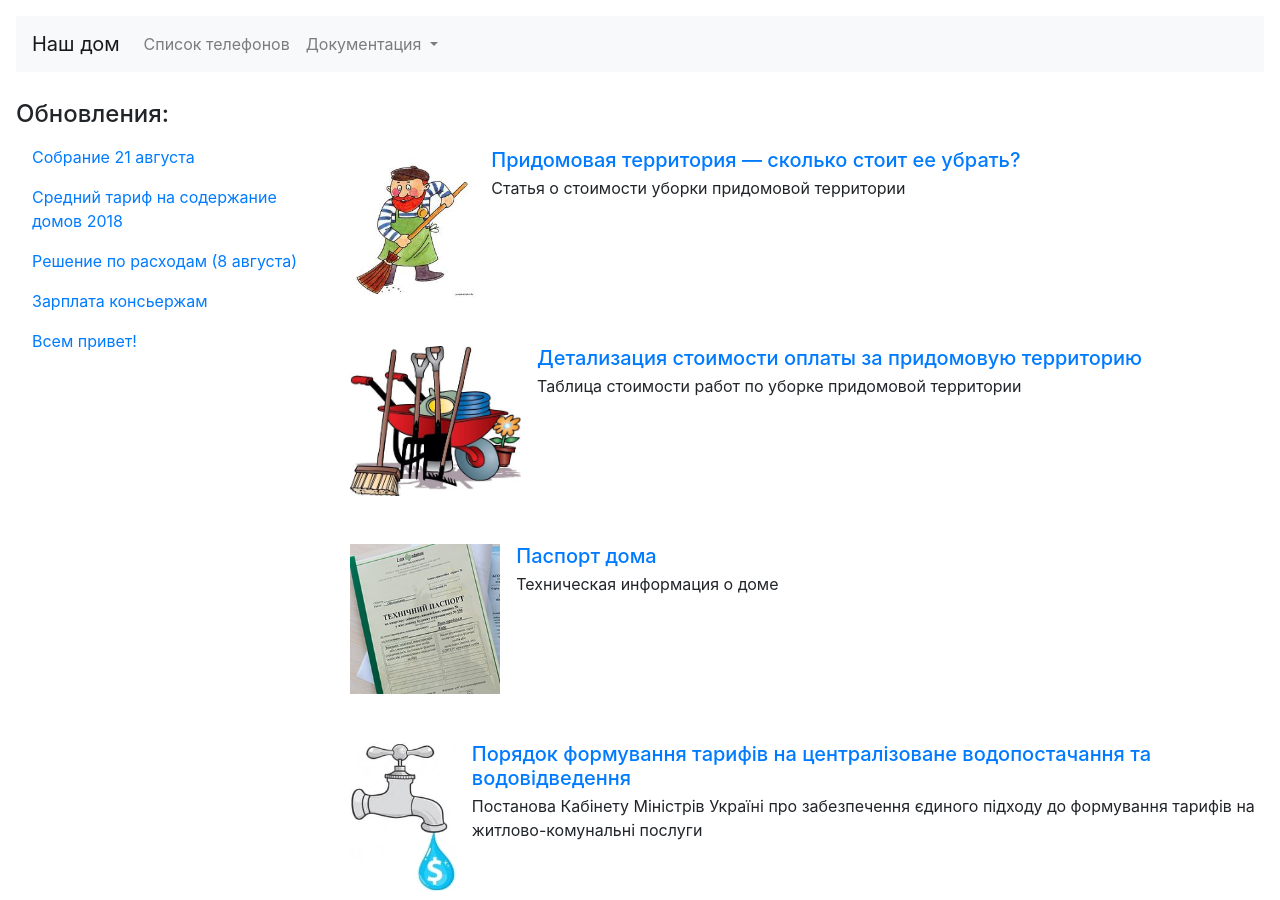
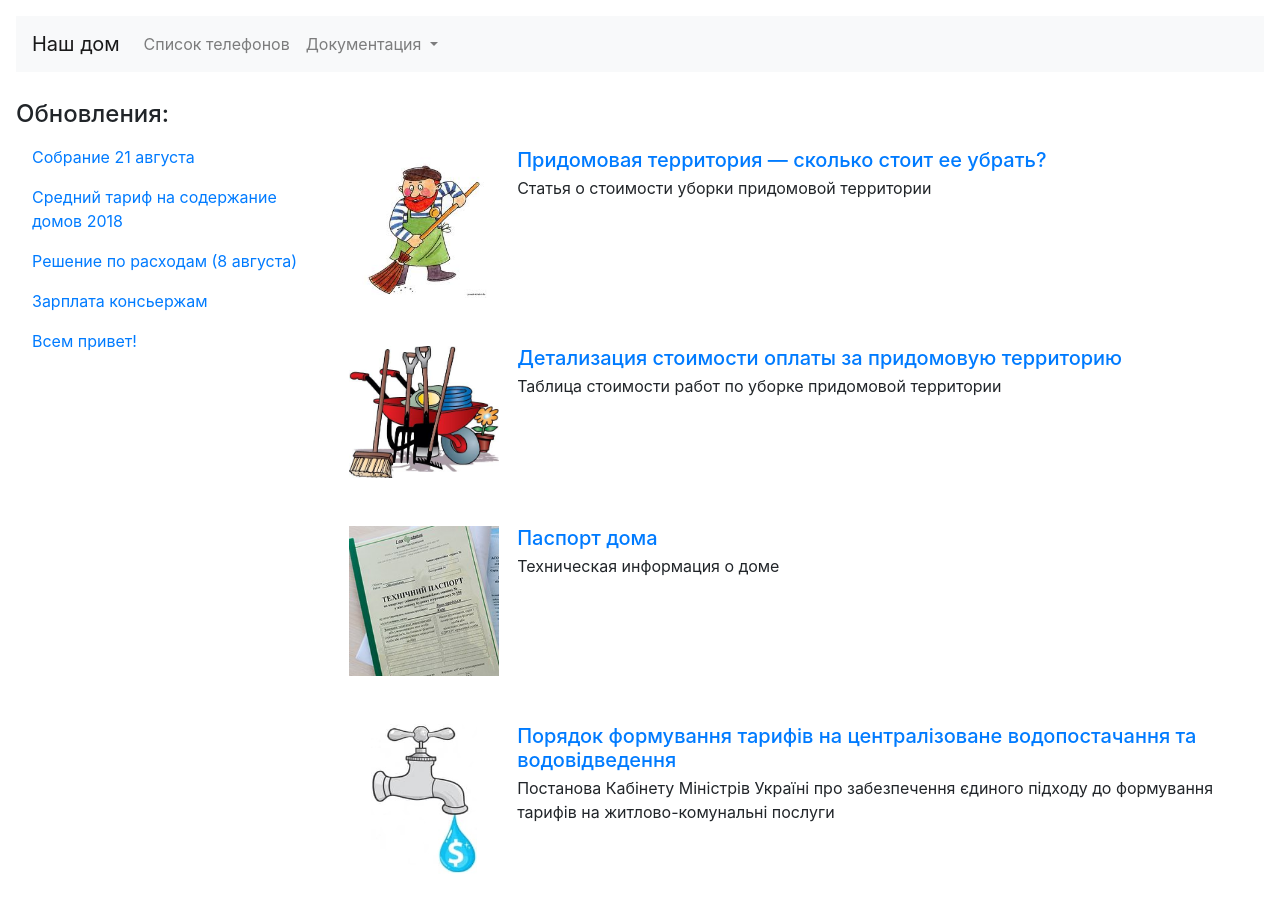
Before and after one commit to heroes-kiev/16b, a Jekyll site: the page built from _docs/index.md, in a window 1280 px wide. Built offline with Jekyll 4.4.1, drawn with Linux system fonts in a browser that asks for light colours.

Commit message:
style docs index

```diff
--- a/_docs/index.md
+++ b/_docs/index.md
@@ -10,7 +10,7 @@ published: true
   {% if doc.exclude != true %}
 
     <li class="media mt-5">
-      <a href="{{doc.url}}"><img class="mr-3" style="max-height: 150px" src="{{doc.picture}}" alt="{{doc.title}}"></a>
+      <a href="{{doc.url}}" style="text-align: center; width: 170px"><img class="mr-3" style="max-height: 150px; max-width: 150px;" src="{{doc.picture}}" alt="{{doc.title}}"></a>
       <div class="media-body">
         <h5 class="mt-0 mb-1"><a href="{{doc.url}}">{{doc.title}}</a></h5>
           {{doc.description}}
```
